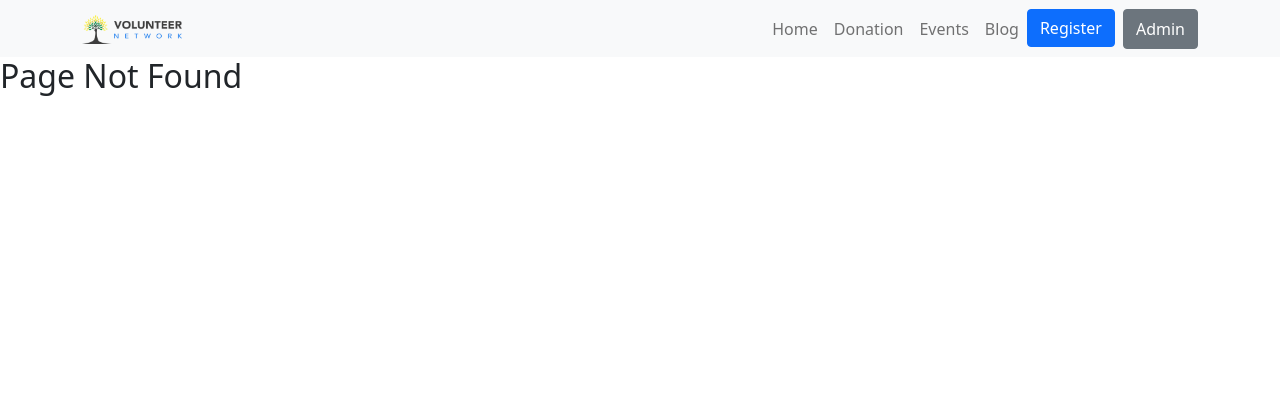
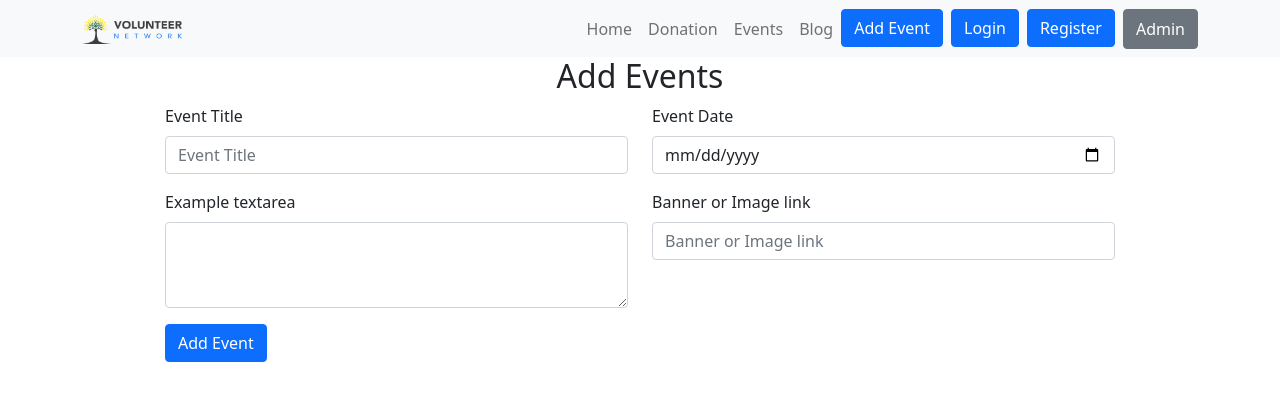
Before and after one commit to Jahid0178/Volunteer-Network, a React (Create React App) app: page /addEvent in a window 1280 px wide. Before the commit this address had no page. Shown: the top 400 px of the page. Built offline with nearby package versions, Linux system fonts and the light colour scheme.

Commit message:
added something

```diff
--- a/src/App.js
+++ b/src/App.js
@@ -10,6 +10,7 @@ import NotFound from "./components/NotFound/NotFound";
 import Register from "./components/Register/Register";
 import LogIn from "./components/LogIn/LogIn";
 import AuthProvider from "./contexts/AuthProvider";
+import AddEvents from "./components/AddEvents/AddEvents";
 
 function App() {
   return (
@@ -33,6 +34,9 @@ function App() {
             <Route path="/blog">
               <Blog></Blog>
             </Route>
+            <Route path="/addEvent">
+              <AddEvents></AddEvents>
+            </Route>
             <Route path="/login">
               <LogIn></LogIn>
             </Route>
--- /dev/null
+++ b/src/components/AddEvents/AddEvents.js
@@ -0,0 +1,90 @@
+import React, { useRef } from "react";
+import { Col, Form, Row, Button, Container } from "react-bootstrap";
+import "./AddEvents.css";
+
+const AddEvents = () => {
+  const titleRef = useRef();
+  const dateRef = useRef();
+  const textMessageRef = useRef();
+  const imageLinkRef = useRef();
+
+  const handleAddEvent = (e) => {
+    e.preventDefault();
+    const title = titleRef.current.value;
+    const date = dateRef.current.value;
+    const textMessage = textMessageRef.current.value;
+    const imageLink = imageLinkRef.current.value;
+
+    const data = { title, date, textMessage, imageLink };
+
+    fetch("http://localhost:4000/addEvents", {
+      method: "POST",
+      headers: {
+        "content-type": "application/json",
+      },
+      body: JSON.stringify(data),
+    })
+      .then((res) => res.json())
+      .then((data) => {
+        if (data.insertedId) {
+          alert("Event Added Successfully");
+          titleRef.current.value = "";
+          dateRef.current.value = "";
+          textMessageRef.current.value = "";
+          imageLinkRef.current.value = "";
+        }
+      });
+  };
+
+  return (
+    <div>
+      <Container>
+        <h2 className="text-center">Add Events</h2>
+        <Form style={{ width: 950 }} className="mx-auto">
+          <Row className="mb-3">
+            <Form.Group as={Col} controlId="formGridEmail">
+              <Form.Label>Event Title</Form.Label>
+              <Form.Control
+                ref={titleRef}
+                type="text"
+                placeholder="Event Title"
+              />
+            </Form.Group>
+
+            <Form.Group as={Col} controlId="formGridPassword">
+              <Form.Label>Event Date</Form.Label>
+              <Form.Control ref={dateRef} type="date" />
+            </Form.Group>
+          </Row>
+
+          <Row>
+            <Col md={6} sm={12}>
+              <Form.Group
+                className="mb-3"
+                controlId="exampleForm.ControlTextarea1"
+              >
+                <Form.Label>Example textarea</Form.Label>
+                <Form.Control ref={textMessageRef} as="textarea" rows={3} />
+              </Form.Group>
+            </Col>
+
+            <Col md={6} sm={12}>
+              <Form.Group className="mb-3" controlId="formGridAddress2">
+                <Form.Label>Banner or Image link</Form.Label>
+                <Form.Control
+                  ref={imageLinkRef}
+                  placeholder="Banner or Image link"
+                />
+              </Form.Group>
+            </Col>
+          </Row>
+          <Button onClick={handleAddEvent} variant="primary" type="submit">
+            Add Event
+          </Button>
+        </Form>
+      </Container>
+    </div>
+  );
+};
+
+export default AddEvents;
--- a/src/components/Home/Home.js
+++ b/src/components/Home/Home.js
@@ -1,8 +1,21 @@
-import React from "react";
-import { Container, FormControl, InputGroup, Button } from "react-bootstrap";
+import React, { useEffect, useState } from "react";
+import {
+  Container,
+  FormControl,
+  InputGroup,
+  Button,
+  Row,
+} from "react-bootstrap";
+import ShowEvents from "../ShowEvents/ShowEvents";
 import "./Home.css";
 
 const Home = () => {
+  const [events, setEvents] = useState([]);
+  useEffect(() => {
+    fetch("http://localhost:4000/events")
+      .then((res) => res.json())
+      .then((data) => setEvents(data));
+  }, []);
   return (
     <div>
       <Container>
@@ -11,6 +24,11 @@ const Home = () => {
           <FormControl placeholder="Search" aria-label="Search" />
           <Button variant="primary">Search</Button>
         </InputGroup>
+        <Row>
+          {events.map((event) => (
+            <ShowEvents key={event._id} event={event}></ShowEvents>
+          ))}
+        </Row>
       </Container>
     </div>
   );
--- a/src/components/LogIn/LogIn.js
+++ b/src/components/LogIn/LogIn.js
@@ -2,13 +2,12 @@ import { faGoogle } from "@fortawesome/free-brands-svg-icons";
 import { FontAwesomeIcon } from "@fortawesome/react-fontawesome";
 import React from "react";
 import { Button } from "react-bootstrap";
-import { Link } from "react-router-dom";
 import useAuth from "../../hooks/useAuth";
 import "./LogIn.css";
 
 const LogIn = () => {
-  const { signInUsingGoogle, user } = useAuth();
-  console.log(user);
+  const { signInUsingGoogle } = useAuth();
+
   const googleIcon = <FontAwesomeIcon icon={faGoogle} />;
   return (
     <div className="login-container">
@@ -17,10 +16,6 @@ const LogIn = () => {
         <Button className="my-2" onClick={signInUsingGoogle}>
           {googleIcon} Continue with Google
         </Button>
-        <p>
-          Don't have an any account?{" "}
-          <Link to="/register">Create an account</Link>
-        </p>
       </div>
     </div>
   );
--- a/src/components/NavBar/NavBar.js
+++ b/src/components/NavBar/NavBar.js
@@ -3,8 +3,11 @@ import { Container, Nav, Navbar, Button } from "react-bootstrap";
 import "./NavBar.css";
 import logo from "../../images/logo.png";
 import { Link, NavLink } from "react-router-dom";
+import useAuth from "../../hooks/useAuth";
 
 const NavBar = () => {
+  const { user, handleSignOut } = useAuth();
+
   return (
     <div>
       <Navbar bg="light" variant="light">
@@ -26,6 +29,18 @@ const NavBar = () => {
             <NavLink className="nav-link" to="/blog">
               Blog
             </NavLink>
+            <Link to="/addEvent">
+              <Button className="me-2">Add Event</Button>
+            </Link>
+            {!user.email ? (
+              <Link to="/login">
+                <Button className="me-2">Login</Button>
+              </Link>
+            ) : (
+              <Button onClick={() => handleSignOut()} className="me-2">
+                Log Out
+              </Button>
+            )}
             <Link to="/register">
               <Button>Register</Button>
             </Link>
--- a/src/components/Register/Register.js
+++ b/src/components/Register/Register.js
@@ -29,8 +29,6 @@ const Register = () => {
           <Form.Control type="text" placeholder="Organize books and library" />
         </Form.Group>
         <Button className="w-100 mb-2">Register</Button>
-        <br />
-        <Link to="/login">if have an account?</Link>
       </Form>
     </div>
   );
--- /dev/null
+++ b/src/components/ShowEvents/ShowEvents.js
@@ -0,0 +1,24 @@
+import { Card, Col } from "react-bootstrap";
+import "./ShowEvents.css";
+
+const ShowEvents = (props) => {
+  const { title, imageLink } = props.event;
+  return (
+    <>
+      <Col md={3} lg={3} sm={12}>
+        <Card style={{ width: "17.5rem", margin: "3px" }}>
+          <Card.Img variant="top" src={imageLink} />
+          <Card.Body>
+            <Card.Title>{title}</Card.Title>
+            <Card.Text>
+              Some quick example text to build on the card title and make up the
+              bulk of the card's content.
+            </Card.Text>
+          </Card.Body>
+        </Card>
+      </Col>
+    </>
+  );
+};
+
+export default ShowEvents;
--- a/src/hooks/useFirebase.js
+++ b/src/hooks/useFirebase.js
@@ -1,4 +1,9 @@
-import { getAuth, signInWithPopup, GoogleAuthProvider } from "firebase/auth";
+import {
+  getAuth,
+  signInWithPopup,
+  GoogleAuthProvider,
+  signOut,
+} from "firebase/auth";
 import { useState } from "react";
 import initializeAuthentication from "../firebase/firebase.init";
 
@@ -9,8 +14,10 @@ const useFirebase = () => {
   const [error, setError] = useState("");
   const auth = getAuth();
 
+  // Providers
   const googleProvider = new GoogleAuthProvider();
 
+  // google sign in
   const signInUsingGoogle = () => {
     signInWithPopup(auth, googleProvider)
       .then((result) => {
@@ -22,10 +29,21 @@ const useFirebase = () => {
         setError(errorMessage);
       });
   };
+  // sign out user
+  const handleSignOut = () => {
+    signOut(auth)
+      .then(() => {
+        setUser({});
+      })
+      .catch((error) => {
+        setError(error.message);
+      });
+  };
   return {
     signInUsingGoogle,
     user,
     error,
+    handleSignOut,
   };
 };
 
```
Also changed, not shown: src/components/AddEvents/AddEvents.css (added), src/components/ShowEvents/ShowEvents.css (added).
